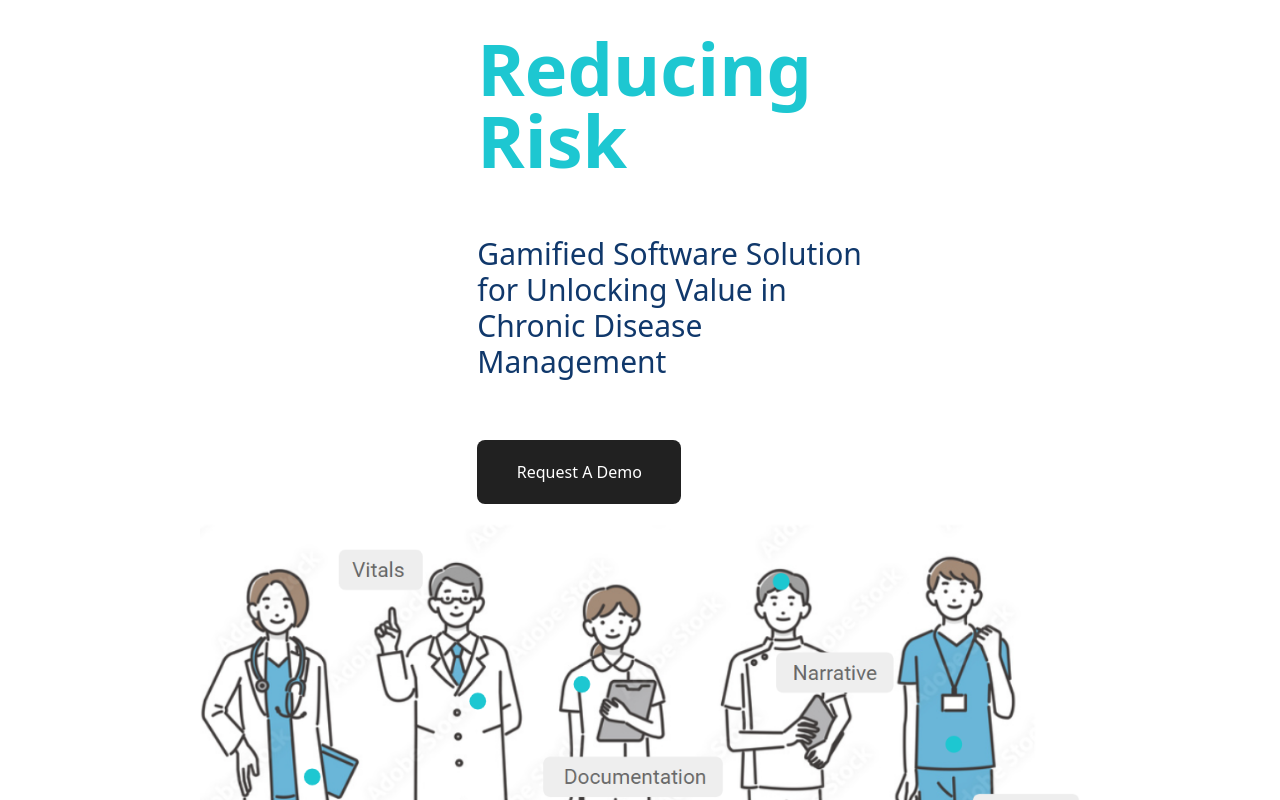
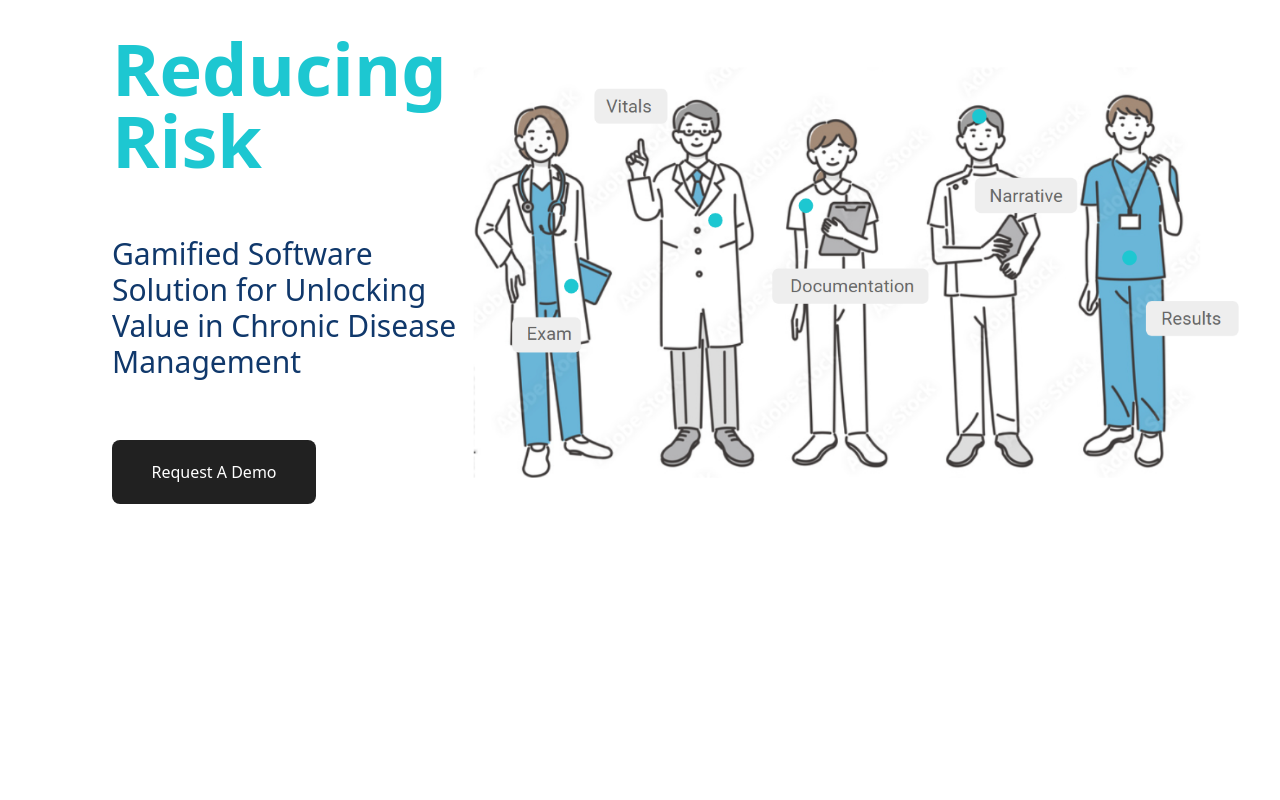
Before and after one commit to tinhlv/med2lab-landing-kachi, a Next.js app: page /MainPage in a window 1280 px wide. Shown: the top 800 px of the page. Built offline with nearby package versions, Linux system fonts and the light colour scheme.

Commit message:
update style
update style

```diff
--- a/components/Banner.tsx
+++ b/components/Banner.tsx
@@ -4,8 +4,8 @@ import HeroImage from '../public/images/hero.png'
 
 function Banner() {
   return (
-    <div className="flex h-auto flex-wrap items-center justify-center p-8">
-      <div className="w-screen md:ml-20 md:w-1/3">
+    <div className="flex h-auto items-center justify-center p-8">
+      <div className="md:ml-20 md:w-1/3">
         <h1 className="mb-[60px] text-5xl font-bold text-primary md:text-7xl">
           Reducing Risk
         </h1>
@@ -20,7 +20,7 @@ function Banner() {
         </div>
       </div>
 
-      <div className="hidden lg:block">
+      <div className="hidden md:block">
         <Image
           src={HeroImage}
           width={900}
```
